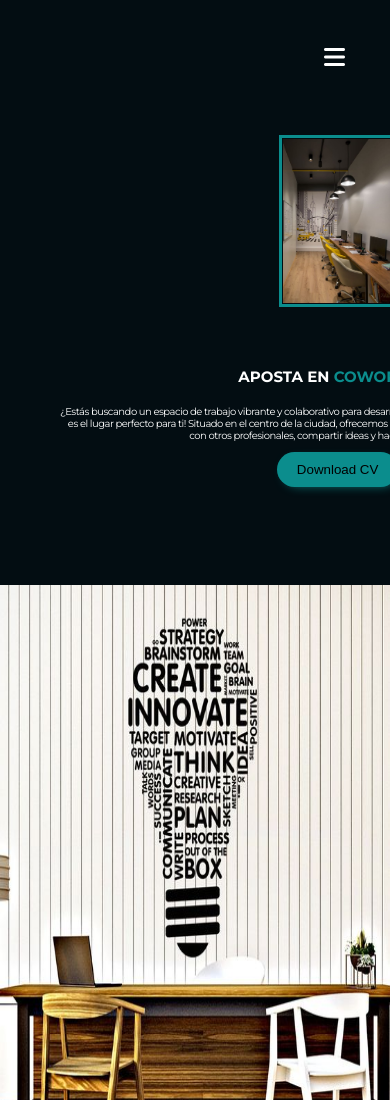
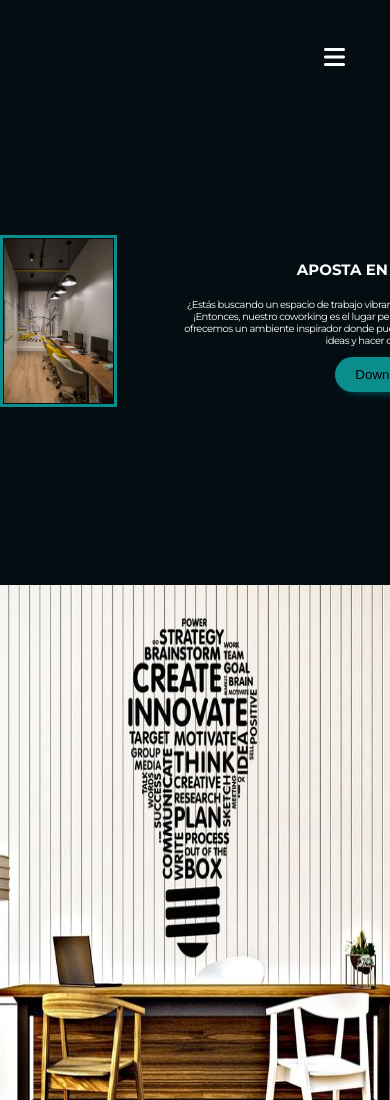
Before and after one commit to Andresferrari1/Coworking_Proyecto, a plain HTML site: page index.html in a window 390 px wide. Shown: the top 1100 px of the page. Drawn offline with Linux system fonts and the light colour scheme; a web font is replaced by a local one.

Commit message:
ultimando pagina

```diff
--- a/css/style.css
+++ b/css/style.css
@@ -457,8 +457,8 @@ h2{
 
     .main{
         display: flex;
-        flex-direction: column;
-        padding-top: 130px;
+        flex-direction:row;
+        padding-top: 100px;
         text-align: center;
         justify-content: center;
         align-items: center;
@@ -470,7 +470,8 @@ h2{
         align-items: center;
     }
     .main img{
-        width: 30vw
+        width: 30vw;
+
     }
     .info_content__p{
         font-size: 10px;
```
